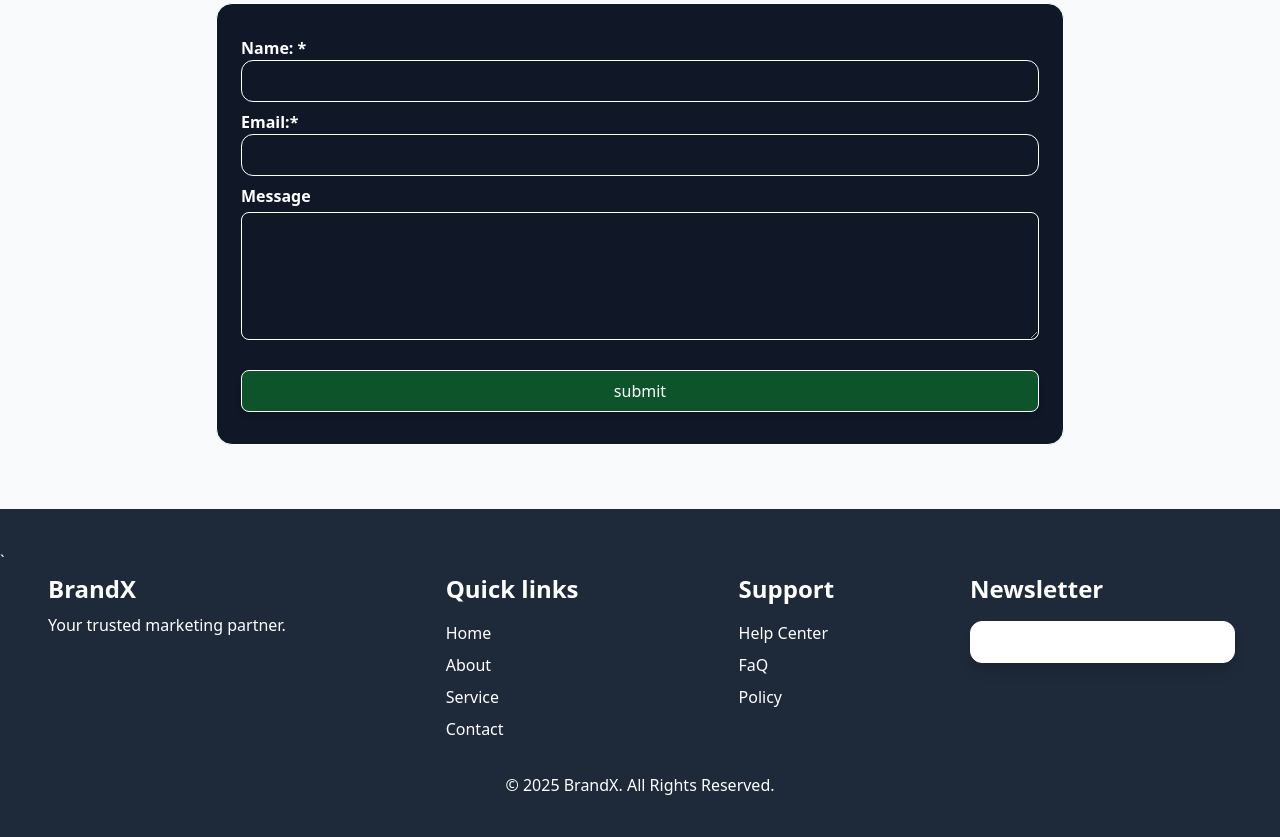
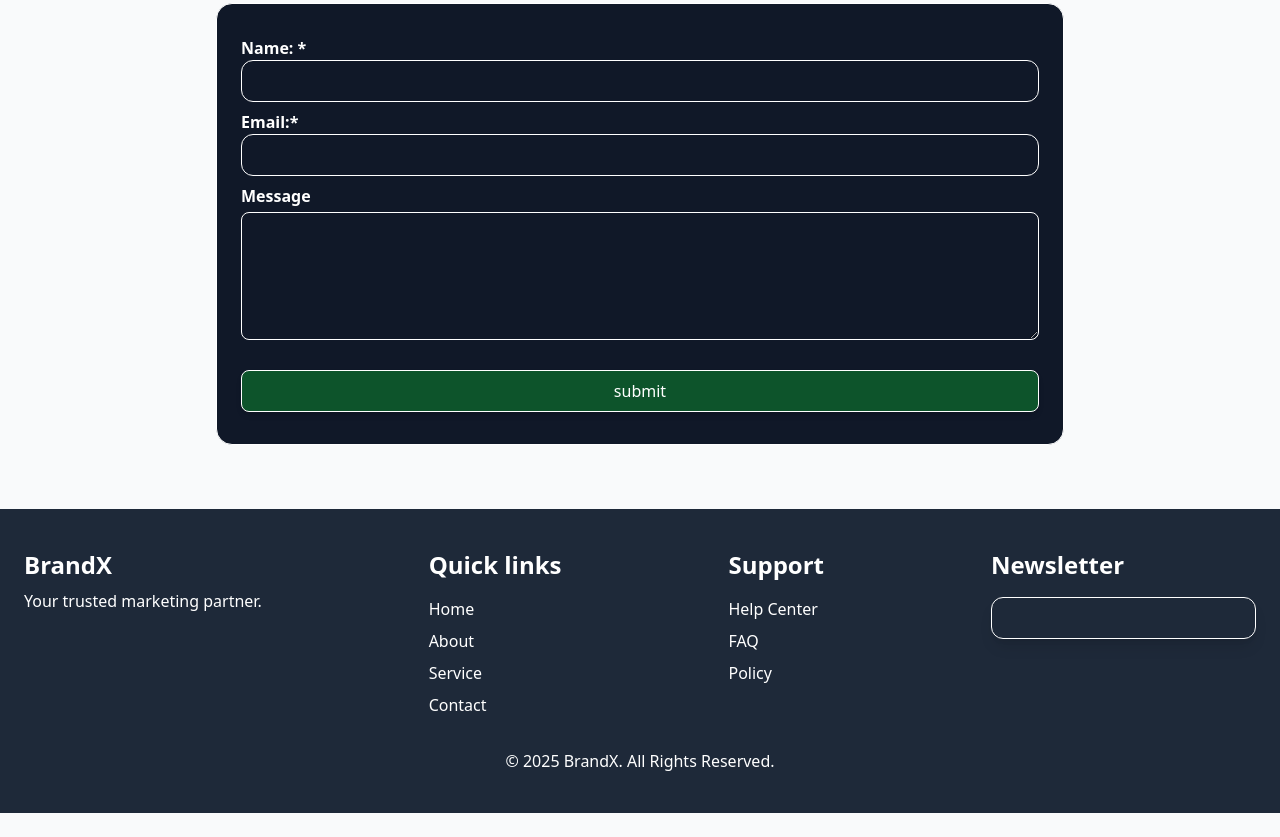
Before and after one commit to Riad928/Marketing-website-template2, a plain HTML site: page index.html in a window 1280 px wide. Shown: the part 1879-2716 px from the top of the page. After the commit the page ends 2692 px from the top, so only its background shows below. Drawn offline with nearby package versions, Linux system fonts and the light colour scheme.

Commit message:
latest update

```diff
--- a/index.html
+++ b/index.html
@@ -175,12 +175,12 @@
     </main>
     <!-- =============== FOOTER =============== -->
     <footer class="bg-gray-800 text-white py-10">
-        `<div class="max-w-7xl mx-auto px-6 flex sm:flex-cols-1 md:flex-cols-4  gap-28">
-            <div class="mx-6">
+        <div class="max-w-7xl mx-auto px-6 flex flex-col md:flex-row justify-between gap-6 md:gap-12">
+            <div>
                 <h1 class="text-2xl font-semibold">BrandX</h1>
                 <p class="mt-2">Your trusted marketing partner.</p>
             </div>
-            <div class="mx-6">
+            <div>
                 <h3 class="text-2xl font-semibold">Quick links</h3>
                 <ul class="space-y-2 mt-4">
                     <li>Home</li>
@@ -190,18 +190,18 @@
                 </ul>
 
             </div>
-            <div class="mx-6">
+            <div>
                 <h3 class="text-2xl font-semibold">Support</h3>
                 <ul class="space-y-2 mt-4">
                     <li>Help Center</li>
-                    <li>FaQ</li>
+                    <li>FAQ</li>
                     <li>Policy</li>
 
                 </ul>
             </div>
-            <div>
+            <div class=" mt-6 md:mt-0 ">
                 <h1 class="font-bold text-2xl mb-4">Newsletter</h1>
-                <input type="email" class="border bg-white text-white py-2 px-4 rounded-xl shadow-lg " required>
+                <input type="email" class=" w-full border bg-gray-800 text-white py-2 px-4 rounded-xl shadow-lg " required>
             </div>
         </div>
         <p class="text-center mt-8">&copy; 2025 BrandX. All Rights Reserved.</p>
```
